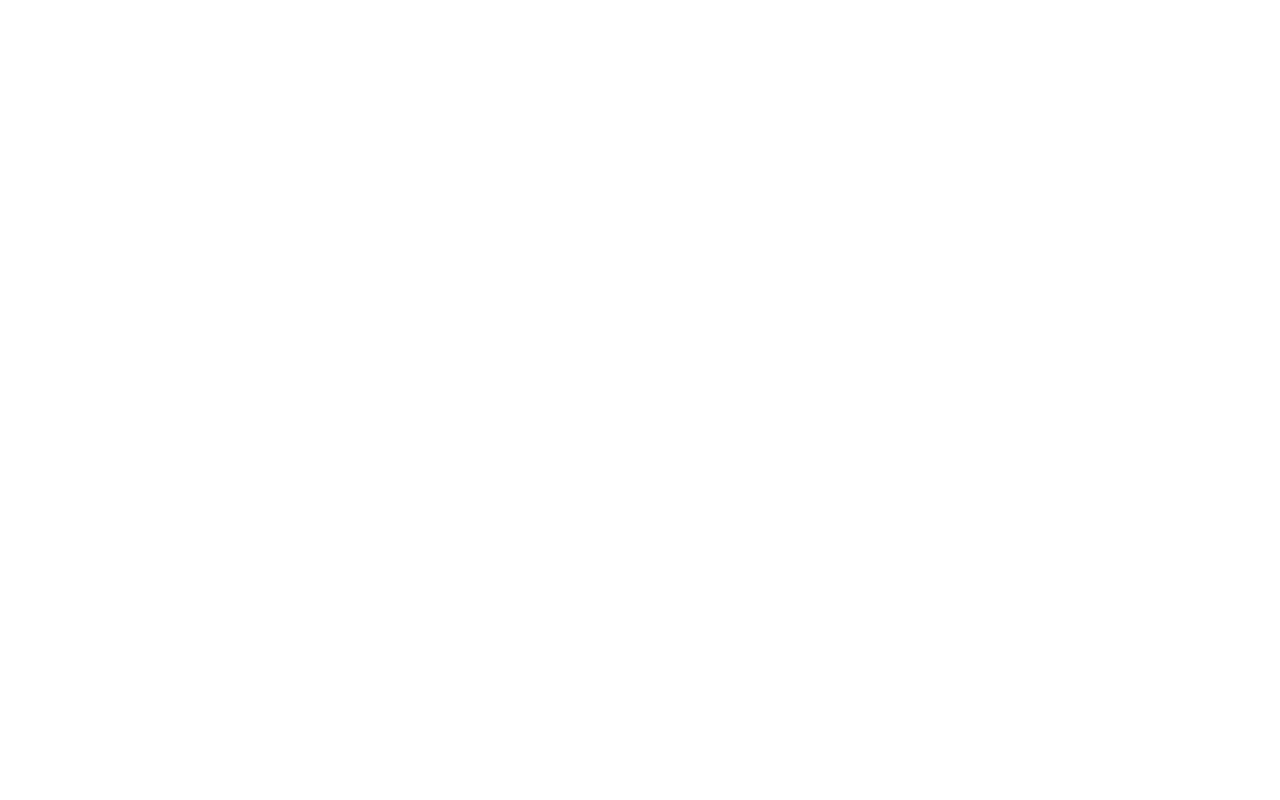
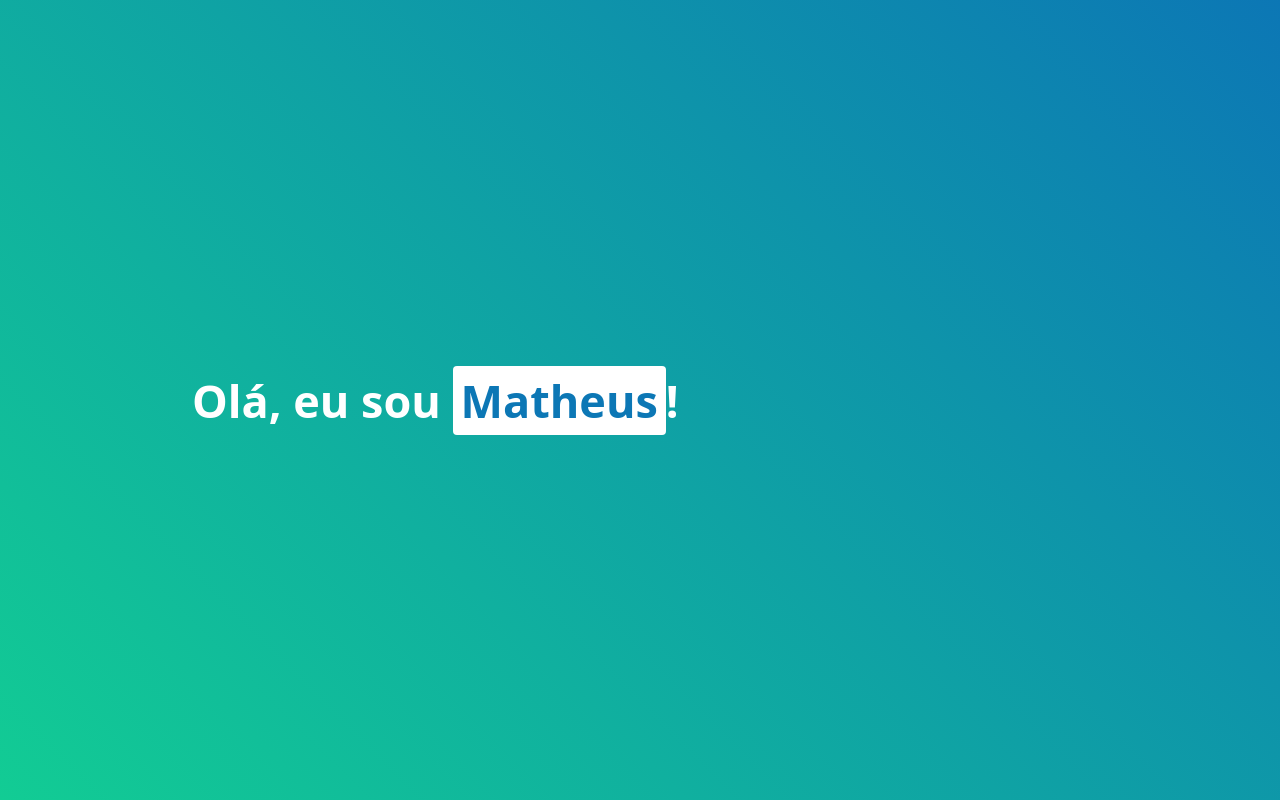
Before and after one commit to MathSouz/MathSouz.github.io, a plain HTML site: page index.html in a window 1280 px wide. Drawn offline with Linux system fonts and the light colour scheme.

Commit message:
fixed page

```diff
--- a/index.html
+++ b/index.html
@@ -1,30 +1,60 @@
 <!DOCTYPE html>
 <html lang="en">
-
   <head>
-    <meta charset="UTF-8">
-    <meta name="viewport" content="width=device-width, initial-scale=1.0">
-    <title>index</title>
+    <meta charset="UTF-8" />
+    <meta name="viewport" content="width=device-width, initial-scale=1.0" />
+    <title>teteu.kt</title>
     <style>
       * {
-            font-family: system-ui, -apple-system, BlinkMacSystemFont, 'Segoe UI', Roboto, Oxygen, Ubuntu, Cantarell, 'Open Sans', 'Helvetica Neue', sans-serif;
+        font-family: system-ui, -apple-system, BlinkMacSystemFont, "Segoe UI",
+          Roboto, Oxygen, Ubuntu, Cantarell, "Open Sans", "Helvetica Neue",
+          sans-serif;
+        color: white;
+      }
+
+      h1 {
+        margin: 0;
       }
 
       body {
         padding: 0;
         margin: 0;
+        background: "#3f3f3f";
+        width: 100vw;
+        height: 100vh;
+        display: flex;
+        justify-content: center;
+        align-items: center;
+        background: linear-gradient(45deg, #12cc94, #0c77b5);
       }
 
       ul {
         list-style-type: none;
-            margin: 0;
+        margin: 16px 0px;
         padding: 0;
+      }
+
+      .container {
+        width: 100%;
+        padding: 0px 15%;
+      }
+
+      .im {
+        font-size: 45px;
+      }
+
+      .span-name {
+        background-color: white;
+        color: #0c77b5;
+        padding: 4px 8px;
+        border-radius: 4px;
       }
     </style>
   </head>
 
   <body>
-
+    <div class="container">
+      <h1 class="im">Olá, eu sou <span class="span-name">Matheus</span>!</h1>
+    </div>
   </body>
-
 </html>
```
Lines whose indentation alone changed are shown as unchanged.
